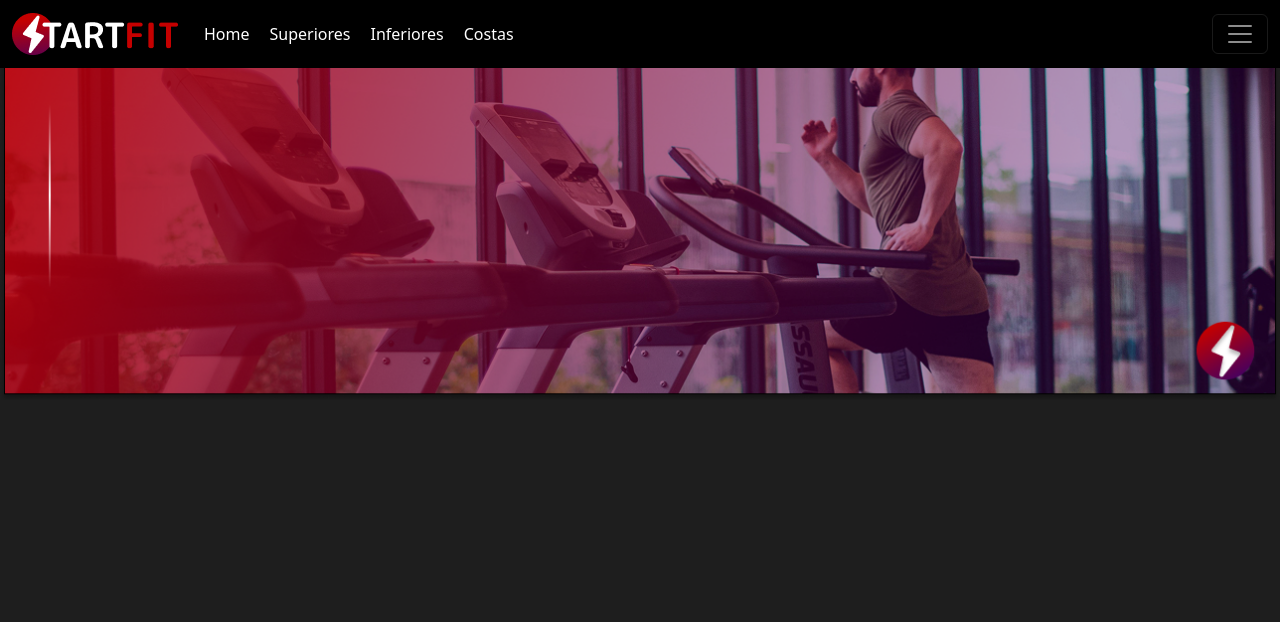
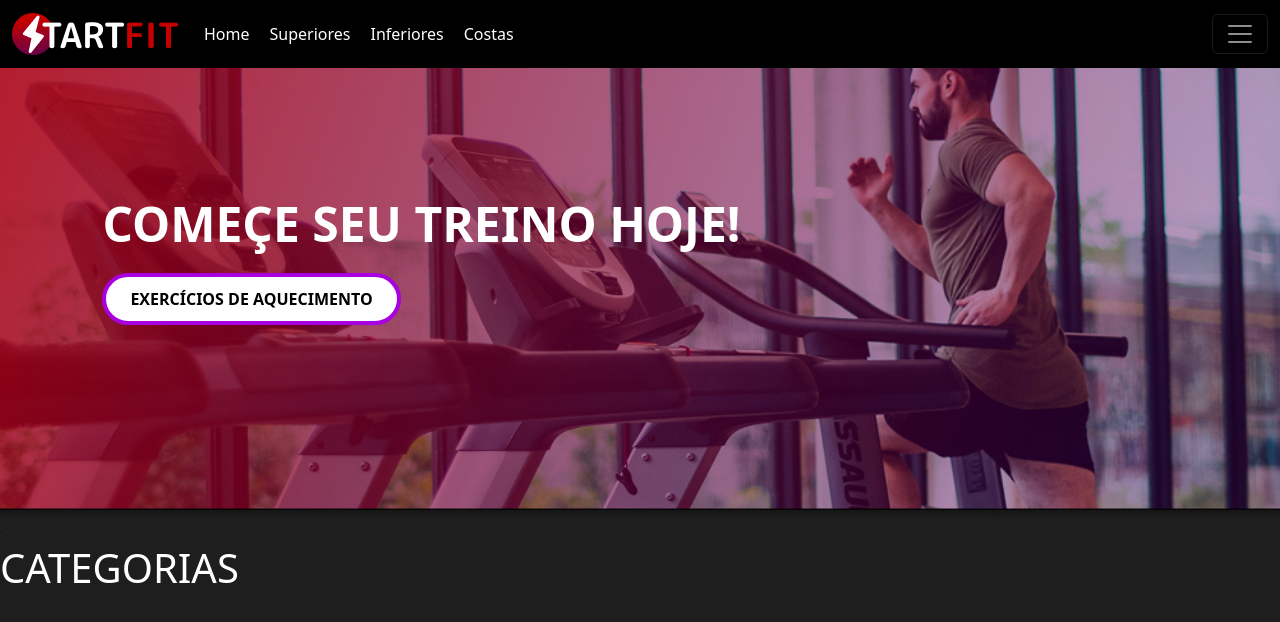
Before and after one commit to murillomsouza/StartFit, a PHP site: page /homepage.html in a window 1280 px wide. Shown: the top 622 px of the page. Run offline with PHP 8.4, Linux system fonts and the light colour scheme.

Commit message:
Add button and categorias

```diff
--- a/css/styles.css
+++ b/css/styles.css
@@ -1,13 +1,6 @@
 * {
   margin: 0;
   border: 0
-}
-header{
-  background-image: url("../img/carrossel.png");
-  background-size: cover;
-  background-position: center;
-  height: 400px;
-
 }
 /*edição no body*/
 body {
@@ -36,3 +29,90 @@ body {
   color: #fff;
   padding: 0.5rem 0;
 }
+/*edição do campo da imagem*/
+.secao1 {
+  background-image: url("../img/bg-image.png");
+  background-size: cover;
+  text-align: center;
+  height: 514px;
+}
+.secao1 h1 {
+  font-size: 48px;
+  font-weight: bold;
+  color: #fff;
+  padding-top: 160px;
+}
+.secao1 p {
+  font-size: 18px;
+  margin: 20px auto;
+  color: #fff;
+}
+.btn {
+  padding: 10px 30px;
+  font-weight: bold;
+  margin: 20px;
+  border-radius: 30px;
+  background-color: #fff;
+}
+.btn-iniciar {
+  border: 5px solid #A800E1;
+}
+.btn-iniciar:hover {
+  background-color: #A800E1;
+  color: white;
+}
+
+.btn-saiba {
+  border: 5px solid #C50000;
+}
+.btn-saiba:hover {
+  background-color: #C50000;
+  color: white;
+}
+
+/* Seção inicial homepage */
+#home_init {
+  background-image: url("../img/carrossel.png");
+  background-size: cover;
+  background-position: center;
+  height: 65dvh;
+  display: flex;
+  align-items: center;
+}
+
+/* Container principal */
+.container-home {
+  padding-left: 8%;
+}
+
+.container-home h1 {
+  font-size: 48px;
+  font-weight: bold;
+  color: white;
+  margin-bottom: 20px;
+}
+
+/* Botão */
+.aquecimento-btn {
+  display: inline-block;
+  font-weight: bold;
+  padding: 10px 24px;
+  border-radius: 30px;
+  background-color: white;
+  color: black;
+  border: 4px solid #A800E1;
+  text-decoration: none;
+  font-size: 16px;
+  transition: 0.3s ease-in-out;
+}
+
+/* Efeito hover */
+.aquecimento-btn:hover {
+  background-color: #A800E1;
+  color: white;
+}
+
+/* Categorias */
+#categorias_home h1 {
+  color: white;
+}
--- a/homepage.html
+++ b/homepage.html
@@ -11,11 +11,6 @@
     <link rel="stylesheet" href="css/styles.css" />
     <link rel="icon" href="img/icon.png" type="image/png" />
 </head>
-<!----------imagem inicial principal---------->
-<header>
-    <div class="container-fluid">
-    </div>
-</header>
 <body>
 <!----------Barra Navegação Principal---------->
   <nav class="navbar navbar-dark bg-custom fixed-top">
@@ -93,9 +88,20 @@
         </div>
       </div>
     </nav>
-    <section>
+<!----------Seção inicio com imagem---------->
+  <section id="home_init">
+    <div class="container-home">
+      <h1>COMEÇE SEU TREINO HOJE!</h1>
+      <div class="custom-btn-container">
+        <a href="#" class="aquecimento-btn">EXERCÍCIOS DE AQUECIMENTO</a>
+      </div>
+    </div>
+  </section>
+<!-------------Seção categorias----------->>
+  <section id="categorias_home">
+    <h1>CATEGORIAS</h1>
+  </section>
 
-    </section>
 
 <!----------scripts bootstrap---------->
   <script
```
